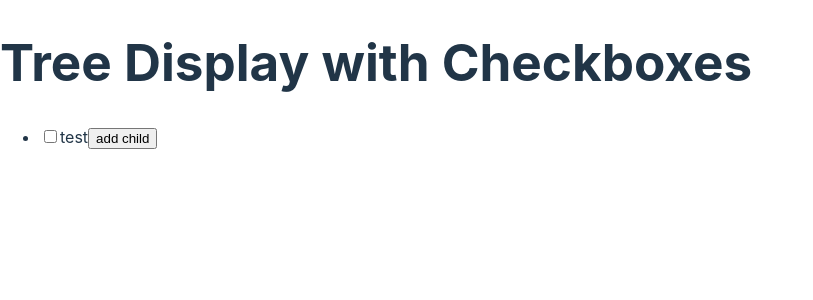
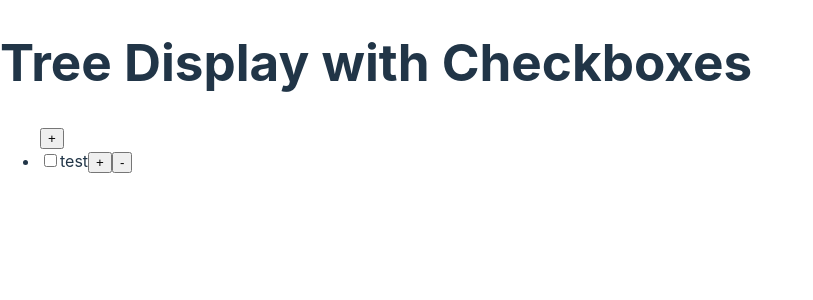
Before and after one commit to IcebergTrout/todo_list_test, a React (Vite) app in the folder to_do_list_test/: page / in a window 1280 px wide. Shown: the top 300 px of the page, without its empty margins (0-813 px from the left). Built offline with nearby package versions, Linux system fonts and the light colour scheme.

Commit message:
added checked boolean to TreeNode, got add and remove functionalities (+, -) to items

```diff
--- a/to_do_list_test/package.json
+++ b/to_do_list_test/package.json
@@ -11,11 +11,13 @@
   },
   "dependencies": {
     "react": "^18.2.0",
-    "react-dom": "^18.2.0"
+    "react-dom": "^18.2.0",
+    "uuid": "^9.0.1"
   },
   "devDependencies": {
     "@types/react": "^18.2.66",
     "@types/react-dom": "^18.2.22",
+    "@types/uuid": "^9.0.8",
     "@typescript-eslint/eslint-plugin": "^7.2.0",
     "@typescript-eslint/parser": "^7.2.0",
     "@vitejs/plugin-react-swc": "^3.5.0",
--- a/to_do_list_test/src/App.tsx
+++ b/to_do_list_test/src/App.tsx
@@ -2,9 +2,8 @@ import React from 'react';
 import TreeComponent from './TreeComponent';
 import Tree from './Tree';
 
-const treeData = new Tree('item', 'Root');
-treeData.insert("item", "test");
-// treeData.insert("item", "test0");
+const treeData = new Tree('root', 'Root');
+treeData.insert("root", "test");
 
 const App: React.FC = () => {
   return (
@@ -15,78 +14,4 @@ const App: React.FC = () => {
   );
 };
 
-// interface TreeProps {
-// 	node: TreeNode;
-// }
-// const TestTree = <T,>({ node }: TreeProps) => {
-
-// }
-
-// const Tree = <T,>({ node }: TreeProps<T>) => {
-	// const [_, setUpdate] = useState(false); // State to trigger re-render
-
-	// const handleCheckboxChange = (id: string, checked: boolean) => {
-	// 	console.log(`Checkbox for node ${id} is ${checked ? 'checked' : 'unchecked'}`);
-	// 	// Perform actions based on checkbox state
-	// };
-
-	// const handleAddChild = (n: TreeNode<T>) => {
-	// 	n.addChild();
-	// 	setUpdate(prev => !prev); // Trigger re-render
-	// };
-
-	// const handleRemoveNode = (n: TreeNode<T>) => {
-	// 	n.addChild();
-	// 	setUpdate(prev => !prev); // Trigger re-render
-	// };
-
-	// const renderTree = (node: TreeNode<T>): JSX.Element => (
-	// 	<li key={node.id}>
-	// 		<label htmlFor={node.id}>
-	// 			<input
-	// 				type="checkbox"
-	// 				id={node.id}
-	// 				onChange={(e) => handleCheckboxChange(node.id, e.target.checked)}
-	// 			/>
-	// 			{node.value as string}
-	// 		</label>
-	// 		 . .
-	// 		<input type="button" value="w" />
-	// 		<input type="button" value="+" onClick={() => handleAddChild(node)}/>
-	// 		 . . .
-	// 		<input type="button" value="d" />
-	// 		{node.children.length > 0 && (
-	// 			<ul>
-	// 				{node.children.map((child) => renderTree(child))}
-	// 			</ul>
-	// 		)}
-	// 	</li>
-	// );
-
-	// return (
-	// 	<div>
-	// 		<div>
-	// 			<input
-	// 				type="checkbox"
-	// 				id="Root"
-	// 				onChange={(e) => handleCheckboxChange(node.id, e.target.checked)}
-	// 			/>
-	// 			<label htmlFor="Root">
-	// 				{node.value as string}
-	// 			</label>
-	// 			 . .
-	// 			<input type="button" value="w" />
-	// 			<input type="button" value="+" />
-	// 			 . . .
-	// 			<input type="button" value="d" />
-	// 		</div>
-	// 		{node.children.length > 0 && (
-	// 			<ul>
-	// 				{node.children.map((child) => renderTree(child))}
-	// 			</ul>
-	// 		)}
-	// 	</div>
-	// );
-// };
-
 export default App;
--- a/to_do_list_test/src/Tree.tsx
+++ b/to_do_list_test/src/Tree.tsx
@@ -1,10 +1,11 @@
 import { TreeNode } from './TreeNode';
+import {v4} from 'uuid';
 
 export class Tree {
 	root: TreeNode
 
 	constructor(id: string, value: string) {
-		this.root = new TreeNode(id, value, null);
+		this.root = new TreeNode(id, value, undefined);
 	}
 
 	*preOrderTraversal(node = this.root): Generator<TreeNode> {
@@ -26,10 +27,11 @@ export class Tree {
 	}
 
 	insert(parentNodeKey: any, value: string) {
-		console.log("insert");
+		// console.log("insert");
 		for (let node of this.preOrderTraversal()) {
 			if (node.id === parentNodeKey) {
-				const newNode = new TreeNode(node.id + "[" + String(node.children.length) + "]", value, node);
+				const uid = v4();
+				new TreeNode(uid, value, node);
 				return true;
 			}
 		}
@@ -49,6 +51,8 @@ export class Tree {
 
 	find(id: any) {
 		for (let node of this.preOrderTraversal()) {
+			// console.log(node.id);
+			// console.log(id);
 			if (node.id === id) return node;
 		}
 		return undefined;
--- a/to_do_list_test/src/TreeComponent.tsx
+++ b/to_do_list_test/src/TreeComponent.tsx
@@ -9,28 +9,55 @@ interface TreeProps {
 
 const TreeComponent: React.FC<TreeProps> = ({ tree }) => {
 	const [, setUpdate] = useState(false); // State to trigger re-render
+	const [editingNodeId, setEditingNodeId] = useState<string | null>(null);
 
-  const handleCheckboxChange = (id: string, checked: boolean) => {
-    console.log(`Checkbox for node ${id} is ${checked ? 'checked' : 'unchecked'}`);
+	const handleCheckboxChange = (node: TreeNode | undefined, checked: boolean) => {
+		if (node) {
+			node.checked = checked;
+			// console.log(`Checkbox for node ${node.id} is ${node.checked ? 'checked' : 'unchecked'}`);
+		}
 		// Perform actions based on checkbox state
 	};
 
-  const insertNode = (parentNode: TreeNode) => {
-    tree.insert(parentNode.id, 'New Child');
+	const handleInsert = (parentNode: TreeNode | undefined) => {
+		if (parentNode)
+			tree.insert(parentNode.id, 'new child');
 		setUpdate(prev => !prev); // Trigger re-render
 	};
 
-  const renderTree = (node: TreeNode): JSX.Element => (
+	const handleRemove = (node: TreeNode | undefined) => {
+		if (node)
+			tree.remove(node.id,);
+		setUpdate(prev => !prev); // Trigger re-render
+	};
+
+	const handleLabelChange = (node: TreeNode, newValue: string) => {
+		node.value = newValue;
+		setUpdate(prev => !prev); // Trigger re-render
+	};
+
+	const renderTree = (node: TreeNode): JSX.Element => {
+		return (
 			<li key={node.id}>
-      <label htmlFor={node.id}>
 				<input
 					type="checkbox"
-          id={node.id}
-          onChange={(e) => handleCheckboxChange(node.id, e.target.checked)}
+					// id={node.id}
+					onChange={(e) => handleCheckboxChange(node, e.target.checked)}
 				/>
-        {node.value}
+				<label htmlFor={node.id}>
+					{editingNodeId === node.id ? (
+						<input
+							type="text"
+							value={node.value}
+							onChange={(e) => handleLabelChange(node, e.target.value)}
+							onBlur={() => setEditingNodeId(null)}
+						/>
+					) : (
+						<span onDoubleClick={() => setEditingNodeId(node.id)}>{node.value}</span>
+					)}
 				</label>
-      <input type="button" value="add child" onClick={() => insertNode(node)} />
+				<input type="button" value="+" onClick={() => handleInsert(node)} />
+				<input type="button" value="-" onClick={() => handleRemove(node)} />
 				{node.children.length > 0 && (
 					<ul>
 						{node.children.map((child) => renderTree(child))}
@@ -38,9 +65,11 @@ const TreeComponent: React.FC<TreeProps> = ({ tree }) => {
 				)}
 			</li>
 		);
+	}
 
 	return (
 		<ul>
+			<input type="button" value="+" onClick={() => handleInsert(tree.find('root'))} />
 			{tree.root.children.map((child: TreeNode) => renderTree(child))}
 		</ul>
 	);
--- a/to_do_list_test/src/TreeNode.tsx
+++ b/to_do_list_test/src/TreeNode.tsx
@@ -1,19 +1,17 @@
 export class TreeNode {
 	id: string;
 	value: string;
-	parent: TreeNode|null;
+	checked: boolean
+	parent?: TreeNode;
 	children: TreeNode[] = [];
 
-	constructor(id: string, value: string, parent:TreeNode|null) {
+	constructor(id: string, value: string, parent?:TreeNode) {
 		this.id = id;
 		this.value = value;
 		this.parent = parent;
+		this.checked = false;
 		if (this.parent) this.parent.children.push(this);
 	}
-
-	// public addChild = () => {
-	// 	this.children.push(new TreeNode(this.id + String(this.children.length), 'test', this))
-	// }
 
 	get isLeaf() {
 		return this.children.length === 0;
```
Also changed, not shown: 2 other files (tests, documents, lock files or other folders). Lines whose indentation alone changed are shown as unchanged.
